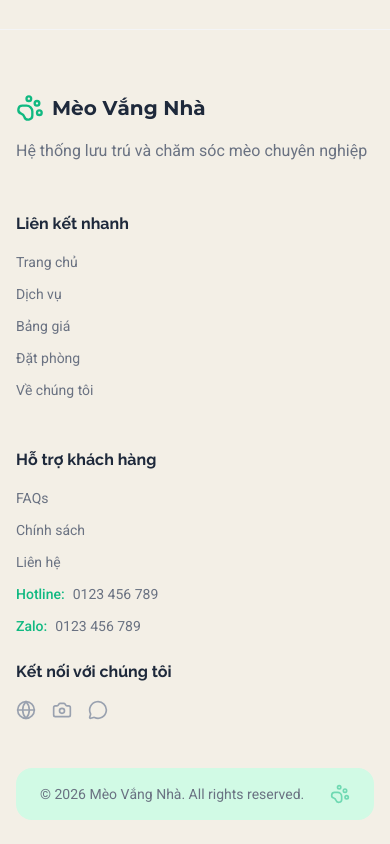
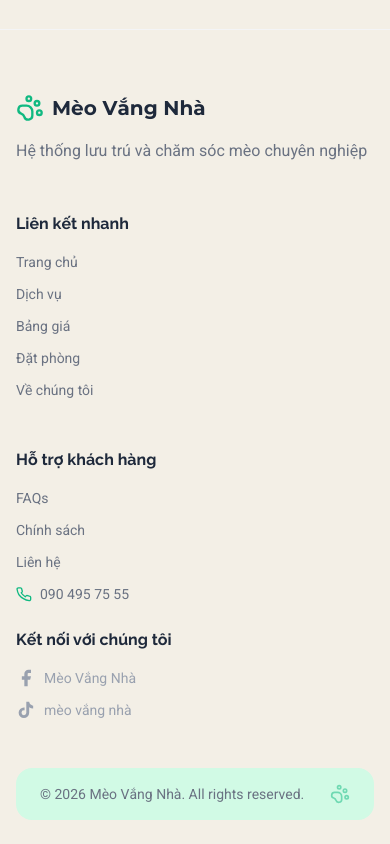
Before and after one commit to quangtrung250125/meo-vang-nha, a React (Vite) app: page / in a window 390 px wide. Shown: the part 2709-3553 px from the top of the page. Built offline with nearby package versions, Linux system fonts and the light colour scheme.

Commit message:
feat: update footer contact info - add phone, Facebook, TikTok links

```diff
--- a/src/components/layout/Footer.jsx
+++ b/src/components/layout/Footer.jsx
@@ -1,5 +1,5 @@
 import React from 'react';
-import { PawPrint, Globe, Camera, MessageCircle } from 'lucide-react';
+import { PawPrint } from 'lucide-react';
 import { Link } from 'react-router-dom';
 
 const Footer = () => {
@@ -32,14 +32,23 @@ const Footer = () => {
               <li><Link to="#" className="hover:text-primary transition-colors">FAQs</Link></li>
               <li><Link to="#" className="hover:text-primary transition-colors">Chính sách</Link></li>
               <li><Link to="#" className="hover:text-primary transition-colors">Liên hệ</Link></li>
-              <li><span className="flex items-center gap-2"><span className="text-primary font-medium">Hotline:</span> 0123 456 789</span></li>
-              <li><span className="flex items-center gap-2"><span className="text-primary font-medium">Zalo:</span> 0123 456 789</span></li>
+              <li>
+                <a href="tel:0904957555" className="flex items-center gap-2 hover:text-primary transition-colors">
+                  <svg xmlns="http://www.w3.org/2000/svg" className="h-4 w-4 text-primary flex-shrink-0" viewBox="0 0 24 24" fill="none" stroke="currentColor" strokeWidth="2" strokeLinecap="round" strokeLinejoin="round"><path d="M22 16.92v3a2 2 0 0 1-2.18 2 19.79 19.79 0 0 1-8.63-3.07A19.5 19.5 0 0 1 4.69 13.5a19.79 19.79 0 0 1-3.07-8.67A2 2 0 0 1 3.6 2.69h3a2 2 0 0 1 2 1.72c.127.96.361 1.903.7 2.81a2 2 0 0 1-.45 2.11L7.91 10.09a16 16 0 0 0 6 6l1.27-1.27a2 2 0 0 1 2.11-.45c.907.339 1.85.573 2.81.7A2 2 0 0 1 22 16.92z"/></svg>
+                  090 495 75 55
+                </a>
+              </li>
             </ul>
             <h4 className="text-text-dark font-bold mb-4">Kết nối với chúng tôi</h4>
-            <div className="flex gap-4">
-              <a href="#" className="text-gray-400 hover:text-primary transition-colors"><Globe className="h-5 w-5" /></a>
-              <a href="#" className="text-gray-400 hover:text-primary transition-colors"><Camera className="h-5 w-5" /></a>
-              <a href="#" className="text-gray-400 hover:text-primary transition-colors"><MessageCircle className="h-5 w-5" /></a>
+            <div className="flex flex-col gap-3">
+              <a href="https://www.facebook.com/meovangnha.hotel/?_rdc=2&_rdr#" target="_blank" rel="noopener noreferrer" className="flex items-center gap-2 text-gray-400 hover:text-primary transition-colors text-sm">
+                <svg xmlns="http://www.w3.org/2000/svg" className="h-5 w-5 flex-shrink-0" viewBox="0 0 24 24" fill="currentColor"><path d="M18 2h-3a5 5 0 0 0-5 5v3H7v4h3v8h4v-8h3l1-4h-4V7a1 1 0 0 1 1-1h3z"/></svg>
+                Mèo Vắng Nhà
+              </a>
+              <a href="https://www.tiktok.com/@meovangnha?fbclid=IwY2xjawUN9lVwZG9mBWV4dG4DYWVtAjEwAGJyaWQRMUhiZnIzSUlESmdvbEhyTFBzcnRjBmFwcF9pZBAyMjIwMzkxNzg4MjAwODkyAAEelTz9BtoSk3GeUiFWeY5aNZI0QFsRRHVAcDlCoQQJx89CAH8mmgR-XMXzlog_aem_O2YUs0Brx9g02i4BlRmBTA" target="_blank" rel="noopener noreferrer" className="flex items-center gap-2 text-gray-400 hover:text-primary transition-colors text-sm">
+                <svg xmlns="http://www.w3.org/2000/svg" className="h-5 w-5 flex-shrink-0" viewBox="0 0 24 24" fill="currentColor"><path d="M19.59 6.69a4.83 4.83 0 0 1-3.77-4.25V2h-3.45v13.67a2.89 2.89 0 0 1-2.88 2.5 2.89 2.89 0 0 1-2.89-2.89 2.89 2.89 0 0 1 2.89-2.89c.28 0 .54.04.79.1V9.01a6.33 6.33 0 0 0-.79-.05 6.34 6.34 0 0 0-6.34 6.34 6.34 6.34 0 0 0 6.34 6.34 6.34 6.34 0 0 0 6.33-6.34V8.69a8.18 8.18 0 0 0 4.78 1.52V6.77a4.85 4.85 0 0 1-1.01-.08z"/></svg>
+                mèo vắng nhà
+              </a>
             </div>
           </div>
         </div>
```
